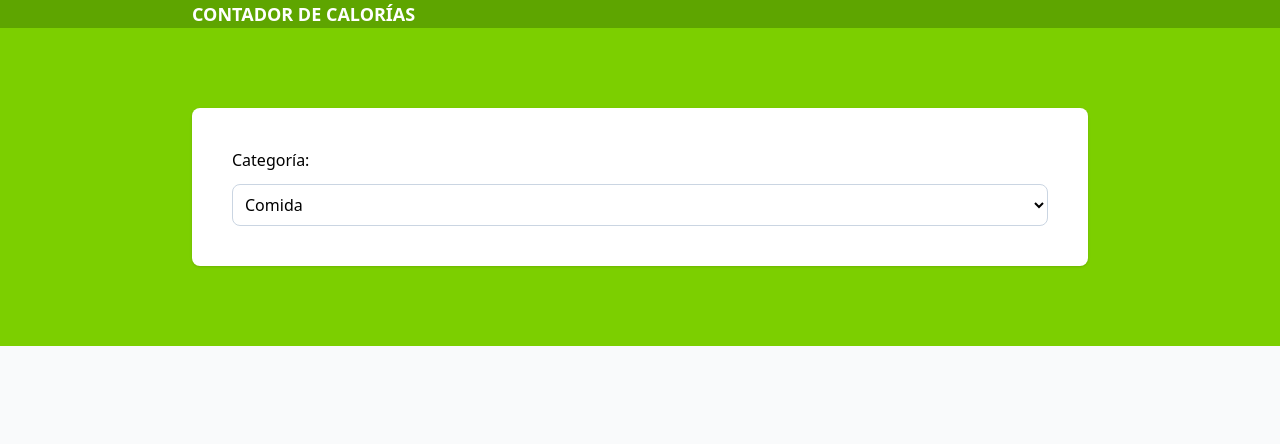
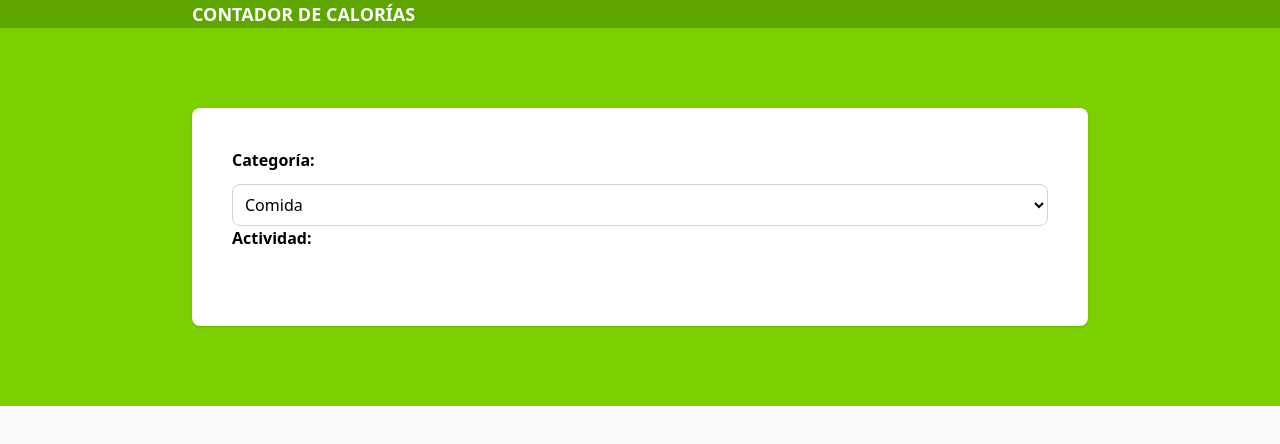
Before and after one commit to juancmdev/calories-tracker-react, a React (Vite) app: page / in a window 1280 px wide. Shown: the top 444 px of the page. Built offline with nearby package versions, Linux system fonts and the light colour scheme.

Commit message:
Update Form.tsx

```diff
--- a/src/components/Form.tsx
+++ b/src/components/Form.tsx
@@ -4,15 +4,26 @@ export default function Form() {
   return (
     <form className="space-y5 bg-white shadow p-10 rounded-lg">
       <div className="grid grid-cols-1 gap-3">
-        <label htmlFor="category">Categoría:</label>
+        <label htmlFor="category" className="font-bold">
+          Categoría:
+        </label>
         <select
           className="border border-slate-300 p-2 rounded-lg w-full bg-white"
           id="category"
         >
           {categories.map((category) => (
-            <option>{category.name}</option>
+            <option key={category.id} value={category.id}>
+              {category.name}
+            </option>
           ))}
         </select>
+      </div>
+
+      <div className="grid grid-cols-1 gap-3">
+        <label htmlFor="activity" className="font-bold">
+          Actividad:
+        </label>
+        <input id="activity" />
       </div>
     </form>
   );
```
